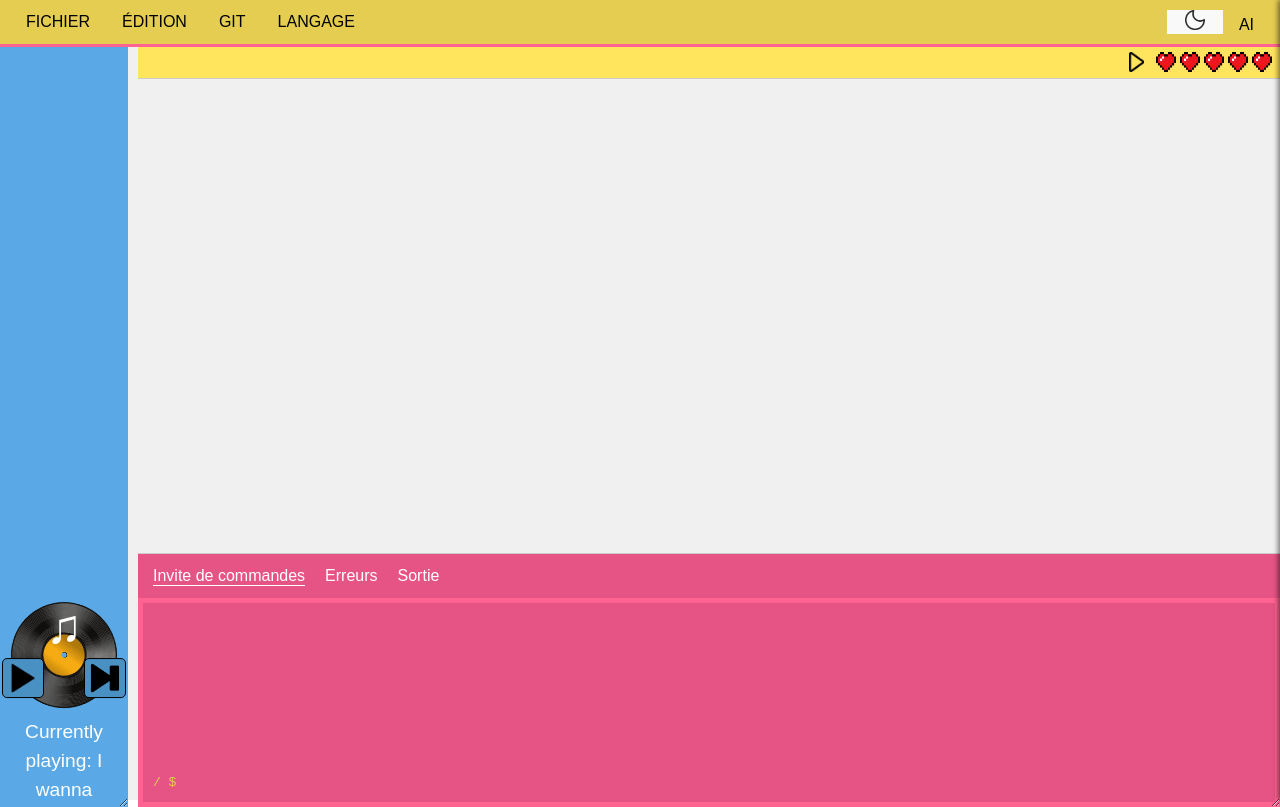
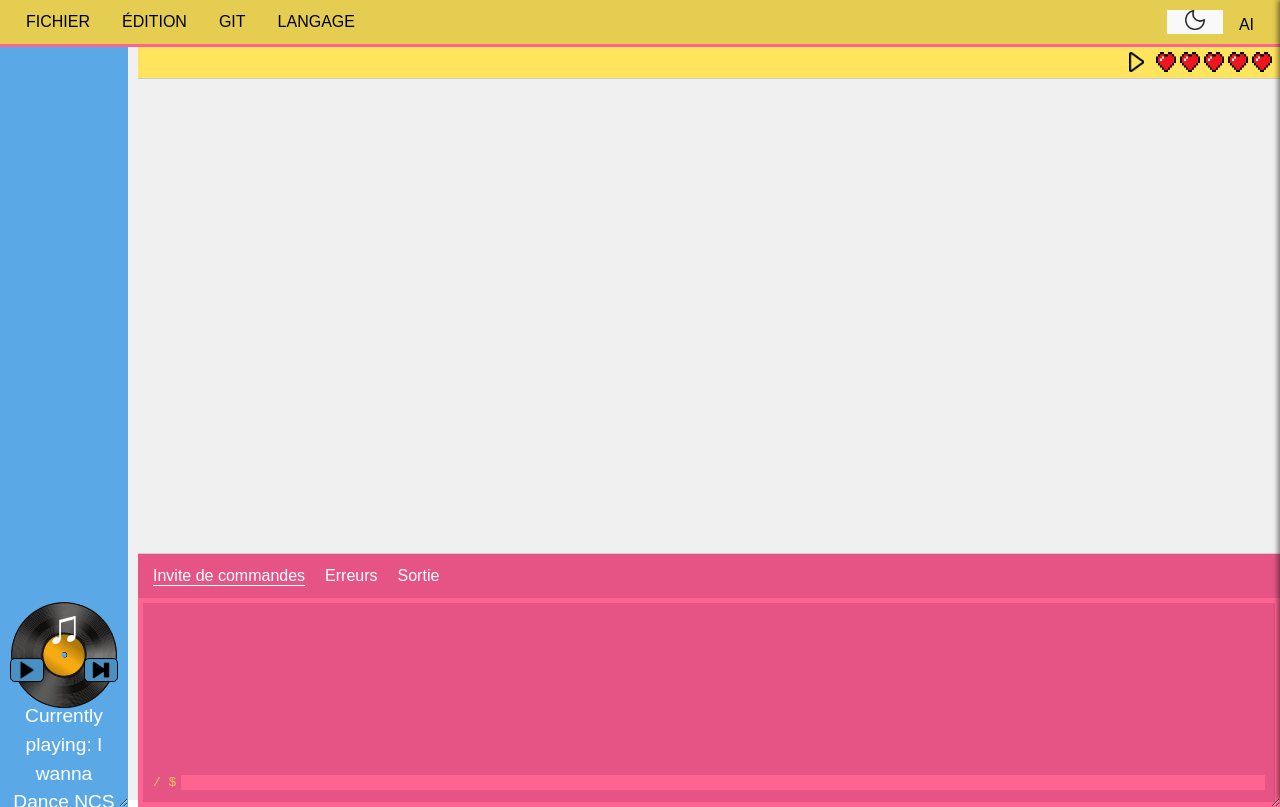
Before and after one commit to AxelLelong1/VAILLANT, a React (Vite) app in the folder VAILLANT/: page / in a window 1280 px wide. Built offline with nearby package versions, Linux system fonts and the light colour scheme; what groq-sdk would draw is missing.

Commit message:
build(music): some detail

```diff
--- a/VAILLANT/css/arbo.css
+++ b/VAILLANT/css/arbo.css
@@ -4,6 +4,7 @@
     width: 10% ;
     min-width: 2%;
     background-color: #5AA9e6;
+    /*background: linear-gradient(to right, #ff9a9e, #fad0c4, #b1f5fc);*/
     padding: 10px;
     resize: horizontal;
     overflow-y: auto;
--- a/VAILLANT/css/music.css
+++ b/VAILLANT/css/music.css
@@ -49,13 +49,12 @@
   .music-player .controls button {
     background-position: center;
     background-repeat: no-repeat;
-    padding: 10px 20px;
+    padding: 10% 15%;
     cursor: pointer;
     background-color: #4A91C3; /* New darker blue color */
     color: white;
     border-radius: 5px;
     border: 0.5px solid black;
-    height: 40px;
     background-size: contain;
 
   }
--- a/VAILLANT/css/terminal.css
+++ b/VAILLANT/css/terminal.css
@@ -134,7 +134,7 @@
 }
 
 .terminal-input input {
-    background: #E65486;
+    background: #FF6392;
     border: none;
     color: white;
     flex-grow: 1;
@@ -143,7 +143,7 @@
 }
 
 .terminal-input.black input {
-    background: #a81c39;
+    background: #ad2944;
     border: none;
     color: white;
     flex-grow: 1;
```
